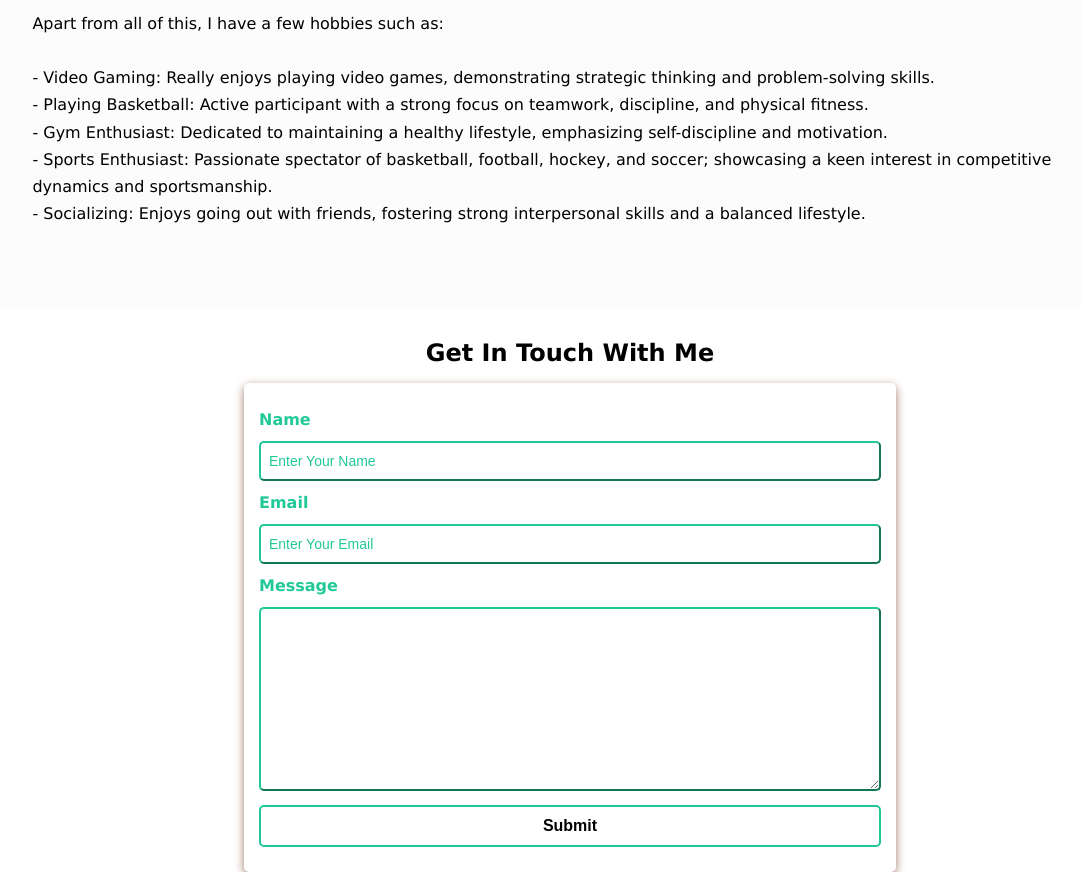
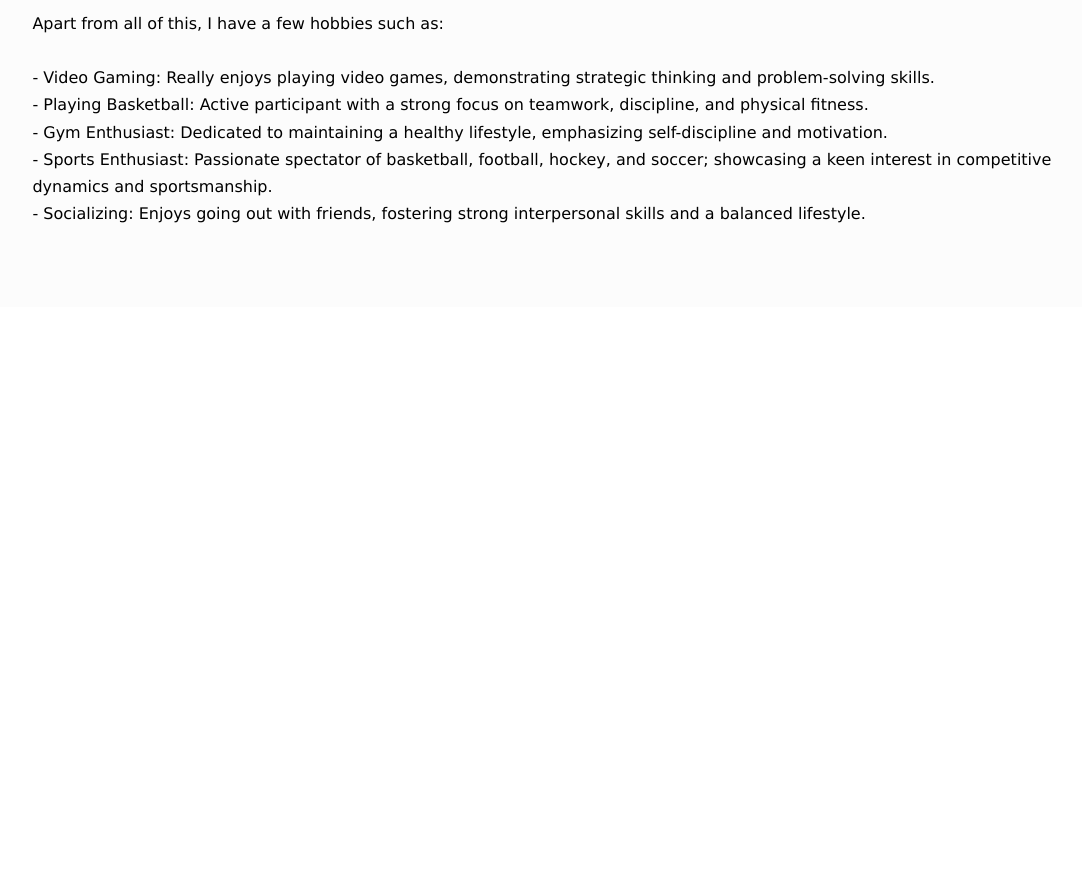
Before and after one commit to rsimeon22/personal-portfolio, a plain HTML site: page index.html in a window 1280 px wide. Shown: the part 2908-3780 px from the top of the page, without its empty margins (70-1152 px from the left). After the commit the page ends 3215 px from the top, so only its background shows below. Drawn offline with nearby package versions, Linux system fonts and the light colour scheme.

Commit message:
Update index.html

```diff
--- a/index.html
+++ b/index.html
@@ -1,9 +1,5 @@
 <!DOCTYPE html>
 <html lang="en">
-
-<!--CSS Styles -->
-
-<link rel="stylesheet" href="assets/css/styles.css" />
 
 <!-- Favicons -->
 
@@ -586,64 +582,6 @@ nav ul li {
 <br>
 </section>
 
-<!-- Contact section -->
-
-
-<section class="contact" id="contact">
-  <h2>Get In Touch With Me</h2>
-    <div class="contact-form-container">
-      <div class="contact-form">
-        <form action="https://formspree.io/f/xyylngw" method="POST">
-          <div class="form-control">
-            <label for="name">Name</label>
-              <input
-                type="text"
-                id="name"
-                name="sender-name"
-                placeholder="Enter Your Name"
-                class="input-field"
-                required
-              />
-          </div>
-
-          <div class="form-control">
-            <label for="email">Email</label>
-              <input
-                type="email"
-                id="email"
-                name="sender-email"
-                placeholder="Enter Your Email"
-                class="input-field"
-                required
-              />
-          </div>
-
-          <div class="form-control">
-            <label for="message">Message</label>
-              <textarea
-                id="message"
-                cols="60"
-                rows="10"
-                placeholder="Enter Your Message"
-                name="message"
-                class="input-field"
-                required>
-              </textarea>
-          </div>
-
-          <input
-            type="submit"
-            value="Submit"
-            id="submit-btn"
-            class="submit-btn"
-          />
-        </form>
-      </div>
-    </div>
-  <!--h2's line-->
-</section>
-
-
 
 <!-- Social accounts - Fixed to the right -->
 
```
